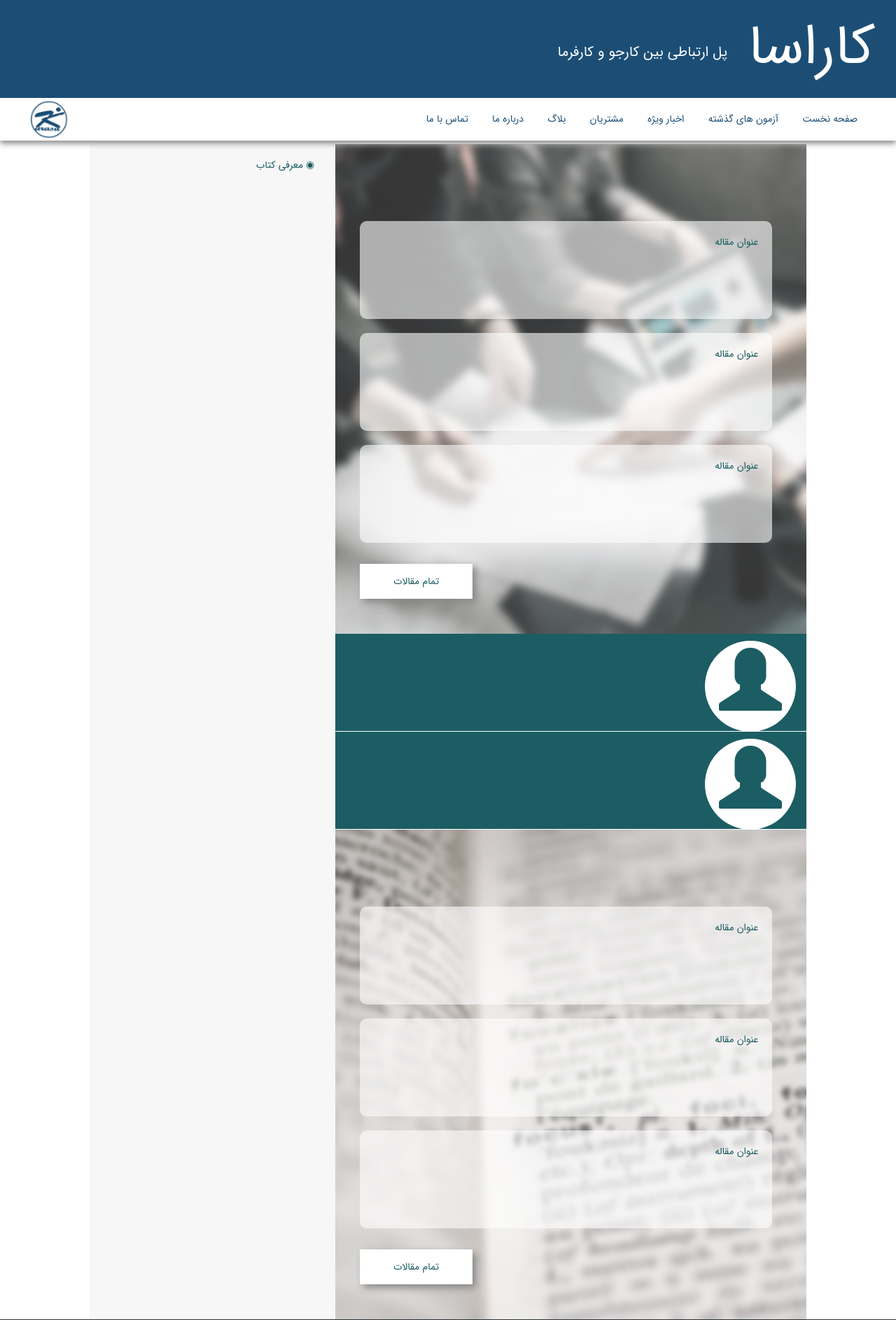
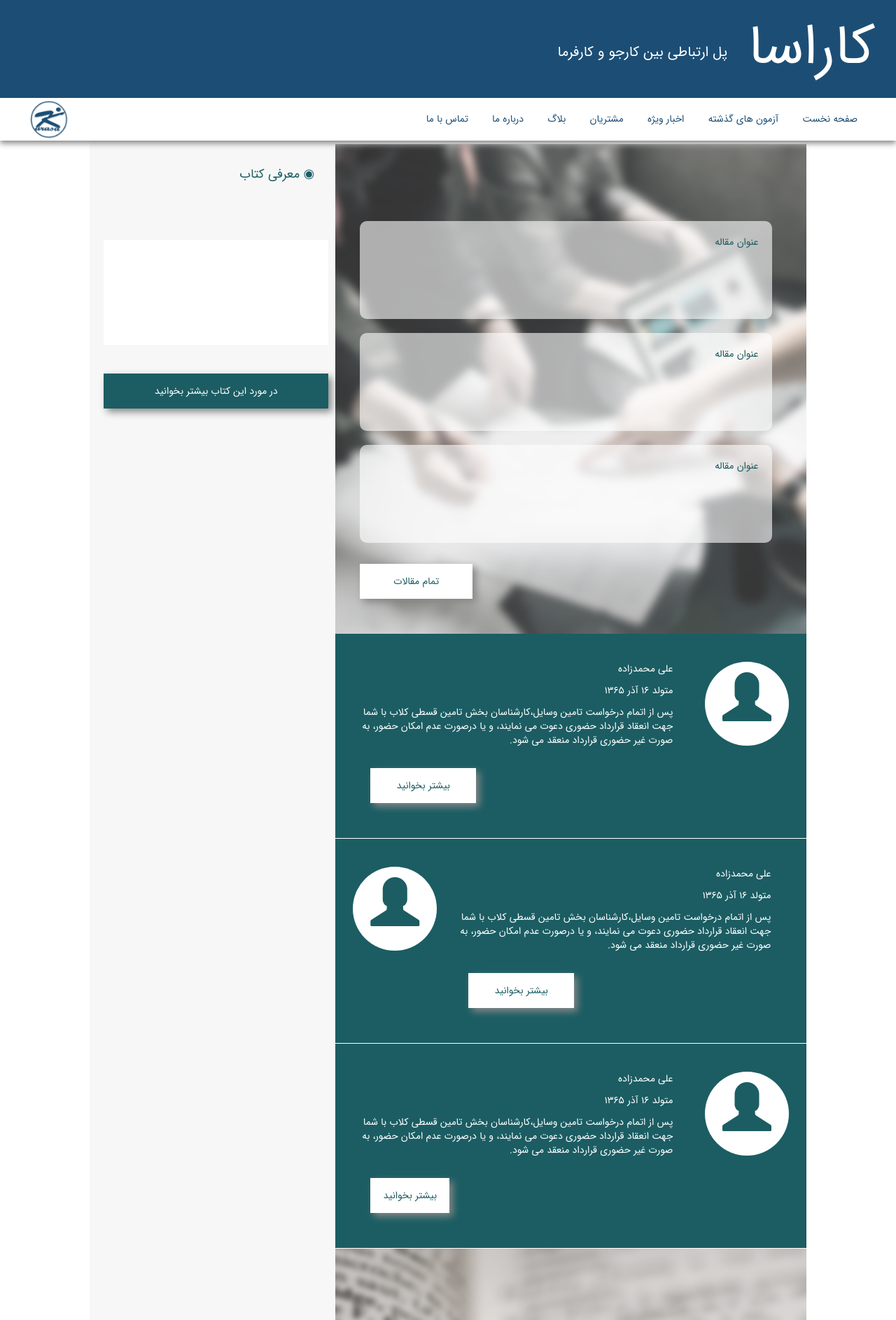
Before and after one commit to Nastaran95/kar, a PHP site: page /blogMain.php in a window 1280 px wide. Shown: the top 1887 px of the page at 70% size. Run offline with PHP 8.4, Linux system fonts and the light colour scheme.

Commit message:
blog nesfe

```diff
--- a/blogMain.php
+++ b/blogMain.php
@@ -55,10 +55,23 @@
     <div class="row">
 
         <div class="col-md-4">
-            <h4 class="subj">
+            <h3 class="subj">
                 &#9673;
                 معرفی کتاب
-            </h4>
+            </h3>
+            <div>
+                <div class="col-md-12 bookImg">
+
+                </div>
+                <div class="col-md-12">
+
+                </div>
+                <div class="col-md-12 book">
+                   در مورد این کتاب بیشتر بخوانید
+                </div>
+            </div>
+
+
             <br>
 
         </div>
@@ -81,20 +94,49 @@
             <div class="col-md-12 rightMid">
                 <div class="col-md-12 bio">
                     <div class="col-md-9">
-
+                        <h4>علی محمدزاده</h4>
+                        <h5> متولد ۱۶ آذر ۱۳۶۵</h5>
+                        <p>پس از اتمام درخواست تامین وسایل،کارشناسان بخش تامین قسطی کلاب با شما جهت انعقاد قرارداد حضوری دعوت می نمایند، و یا درصورت عدم امکان حضور، به صورت غیر حضوری قرارداد منعقد می شود.</p>
+                        <div class="col-md-4 button">
+                            بیشتر بخوانید
+                        </div>
                     </div>
                     <div class="col-md-3 circle">
                         <span class="glyphicon glyphicon-user circleIn"></span>
                     </div>
+
+                </div>
+                <div class="col-md-12 bio">
+                    <div class="col-md-3 circle pull-left">
+                        <span class="glyphicon glyphicon-user circleIn"></span>
+                    </div>
+                    <div class="col-md-9">
+                        <h4>علی محمدزاده</h4>
+                        <h5> متولد ۱۶ آذر ۱۳۶۵</h5>
+                        <p>پس از اتمام درخواست تامین وسایل،کارشناسان بخش تامین قسطی کلاب با شما جهت انعقاد قرارداد حضوری دعوت می نمایند، و یا درصورت عدم امکان حضور، به صورت غیر حضوری قرارداد منعقد می شود.</p>
+
+                        <div class="col-md-4 button">
+                            بیشتر بخوانید
+                        </div>
+                    </div>
+
+
                 </div>
                 <div class="col-md-12 bio">
                     <div class="col-md-9">
-
+                        <h4>علی محمدزاده</h4>
+                        <h5> متولد ۱۶ آذر ۱۳۶۵</h5>
+                        <p>پس از اتمام درخواست تامین وسایل،کارشناسان بخش تامین قسطی کلاب با شما جهت انعقاد قرارداد حضوری دعوت می نمایند، و یا درصورت عدم امکان حضور، به صورت غیر حضوری قرارداد منعقد می شود.</p>
+                        <div class="col-md-3 button">
+                            بیشتر بخوانید
+                        </div>
                     </div>
-                    <div class="col-md-3 circle">
+                    <div class="col-md-4 circle">
                         <span class="glyphicon glyphicon-user circleIn"></span>
                     </div>
+
                 </div>
+
             </div>
 
             <div class="col-md-12 rightBut">
--- a/css/blogMain.css
+++ b/css/blogMain.css
@@ -46,6 +46,7 @@
     align-items: center;
     height: 50px;
     margin: 20px;
+    color: rgb(27,93,99);
 }
 
 .maghale{
@@ -81,8 +82,9 @@
 
 .bio{
     padding-top: 10px;
-    height: 140px;
     border-bottom:  1px solid white;
+    padding-top: 30px;
+    padding-bottom: 30px;
 }
 
 hr{
@@ -92,17 +94,49 @@
 .circle{
     background-color: white;
     border-radius: 50%;
-    width: 130px;
-    height: 130px;
+    width: 120px;
+    height: 120px;
     color: rgb(27,93,99);
     text-align: center;
-    padding-top: 10px;
-    margin: 0;
+    padding-top: 15px;
+    margin: 10px;
     float: right;
 }
 
 .circleIn{
-    font-size: 90px;
+    font-size: 70px;
     color:  rgb(27,93,99);
 
 }
+
+/*tablet*/
+@media (max-width: 1100px) {
+    .circle{
+        width: 90px;
+        height: 90px;
+    }
+    .circleIn{
+        font-size: 50px;
+    }
+}
+
+.book{
+    display: flex;
+    justify-content: space-between;
+    margin-bottom: 20px;
+    background-color: white;
+    box-shadow: 5px 5px 10px #888888;
+    display: flex;
+    justify-content: center;
+    align-items: center;
+    height: 50px;
+    margin: 20px;
+    background-color: rgb(27,93,99);
+    color: white;
+}
+
+.bookImg{
+    height: 150px;
+    background-color: white;
+    margin: 20px;
+}
```
